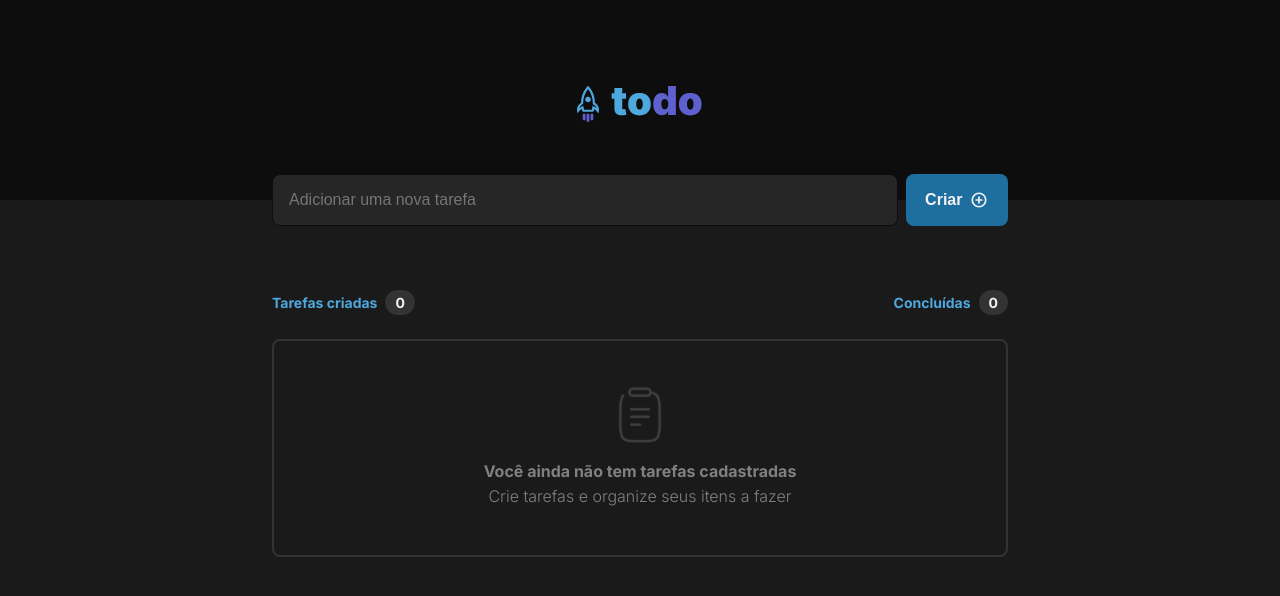
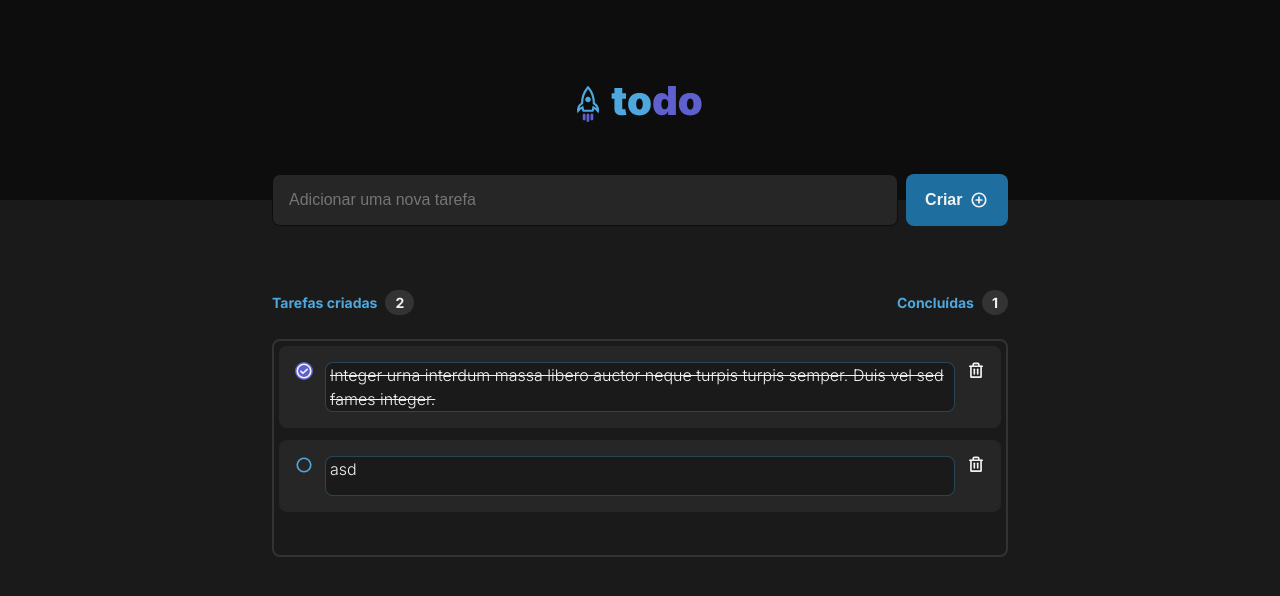
Before and after one commit to Cast01/rocketseat-Ignite-ReactJS-desafio-todoList, a React (Vite) app: page / in a window 1280 px wide. Shown: the top 596 px of the page. Built offline with nearby package versions, Linux system fonts and the light colour scheme.

Commit message:
Componente <ListWithComponent /> finalizado.

```diff
--- a/src/components/ListWithContent/ListWithContent.module.css
+++ b/src/components/ListWithContent/ListWithContent.module.css
@@ -5,4 +5,104 @@
 
     border-radius: 8px;
     border: 2px solid var(--gray-400);
+
+    display: flex;
+    flex-direction: column;
+    gap: 1.2rem;
 }
+
+.li {
+    width: 100%;
+    min-height: 7.2rem;
+
+    background-color: var(--gray-500);
+
+    color: var(--gray-100);
+
+    display: flex;
+    align-items: flex-start;
+    gap: 1.2rem;
+
+    padding: 1.6rem;
+
+    border-radius: 8px;
+}
+
+.taskContent {
+    min-height: 100%;
+
+    flex: 1;
+
+    font-size: 1.6rem;
+    font-weight: 300;
+
+    border-radius: 8px;
+
+    background-color: var(--gray-600);
+
+    padding: 0 .4rem;
+
+    border: 1px solid rgba(78, 168, 222, .3);
+}
+
+.content li > div svg {
+    cursor: pointer;
+}
+
+.content li > div:last-child {
+    line-height: 0;
+
+    transition: .3s;
+}
+
+.content li > div:last-child:hover {
+    color: rgb(255, 55, 55);
+}
+
+/* Completed */
+
+.liCompleted {
+    width: 100%;
+    min-height: 7.2rem;
+
+    background-color: var(--gray-500);
+
+    color: var(--gray-100);
+
+    display: flex;
+    align-items: flex-start;
+    gap: 1.2rem;
+
+    padding: 1.6rem;
+
+    border-radius: 8px;
+
+    position: relative;
+
+    overflow: hidden;
+}
+
+.checkBoxCompleted svg {
+    background-color: var(--purple-dark);
+
+    border-radius: 50%;
+}
+
+.taskContentCompleted {
+    min-height: 100%;
+
+    flex: 1;
+
+    font-size: 1.6rem;
+    font-weight: 300;
+
+    border-radius: 8px;
+
+    background-color: var(--gray-600);
+
+    padding: 0 .4rem;
+
+    border: 1px solid rgba(78, 168, 222, .3);
+
+    text-decoration: line-through;
+}
--- a/src/components/ListWithContent/ListWithContent.tsx
+++ b/src/components/ListWithContent/ListWithContent.tsx
@@ -1,9 +1,49 @@
+import { CheckCircle, Circle, Trash } from "phosphor-react";
+import { TodoListType } from "../Main/Main";
 import styles from "./ListWithContent.module.css";
 
-export function ListWithContent() {
+type ListWithContentPropsType = {
+    todoList: TodoListType[];
+    toggleTodoListCompleted: (id: number) => void;
+}
+
+export function ListWithContent({
+	todoList,
+	toggleTodoListCompleted
+}: ListWithContentPropsType) {
 	return (
-		<div className={styles.content}>
-			<h1>List with content</h1>
-		</div>
+		<ul className={styles.content}>
+			{
+				todoList.map(task => {
+					return (
+						<li
+							key={task.id}
+							className={task.completed ? styles.liCompleted : styles.li}
+						>
+							<div>
+								{
+									task.completed ?
+										(
+											<div className={styles.checkBoxCompleted} onClick={() => toggleTodoListCompleted(task.id)}>
+												<CheckCircle size={"1.8rem"} weight="bold" />
+											</div>
+										)
+										:
+										(
+											<div className={styles.checkBox} onClick={() => toggleTodoListCompleted(task.id)}>
+												<Circle size={"1.8rem"} color="var(--blue-light)" weight="bold" />
+											</div>
+										)
+								}
+							</div>
+							<p className={task.completed ? styles.taskContentCompleted : styles.taskContent}>{task.content}</p>
+							<div>
+								<Trash size={"1.8rem"} weight="bold" />
+							</div>
+						</li>
+					);
+				})
+			}
+		</ul>
 	);
 }
--- a/src/components/Main/Main.tsx
+++ b/src/components/Main/Main.tsx
@@ -5,21 +5,39 @@ import { ListWithContent } from "../ListWithContent/ListWithContent";
 import styles from "./Main.module.css";
 
 export type TodoListType = {
+    id: number;
     completed: boolean;
     content: string;
 }
 
 export function Main() {
 	const [todoList, setTodoList] = useState<TodoListType[]>([
-		// {
-		// 	completed: true,
-		// 	content: "asd",
-		// },
-		// {
-		// 	completed: false,
-		// 	content: "asd",
-		// }
+		{
+			id: 1,
+			completed: true,
+			content: "Integer urna interdum massa libero auctor neque turpis turpis semper. Duis vel sed fames integer.",
+		},
+		{
+			id: 2,
+			completed: false,
+			content: "asd",
+		}
 	]);
+
+	function toggleTodoListCompleted(id: number) {
+		const toggleCompleted = todoList.map(task => {
+			if (task.id === id) {
+				return {
+					...task,
+					completed: !task.completed
+				};
+			}
+
+			return task;
+		});
+
+		setTodoList(toggleCompleted);
+	}
 
 	const todoListLength = todoList.length;
 	return (
@@ -27,7 +45,10 @@ export function Main() {
 			<HeaderInsideMain todoList={todoList} />
 			{
 				todoListLength > 0 ?
-					(<ListWithContent />)
+					(<ListWithContent
+						todoList={todoList}
+						toggleTodoListCompleted={toggleTodoListCompleted}
+					/>)
 					:
 					(<EmptyList />)
 			}
--- a/src/index.css
+++ b/src/index.css
@@ -8,6 +8,8 @@
 
     --blue-light: #4EA8DE;
     --blue-dark: #1E6F9F;
+
+    --purple-dark: #5E60CE;
 
     font-family: 'Inter', sans-serif;
     line-height: 1.5;
```
Also changed, not shown: src/assets/Checked.svg (added).
